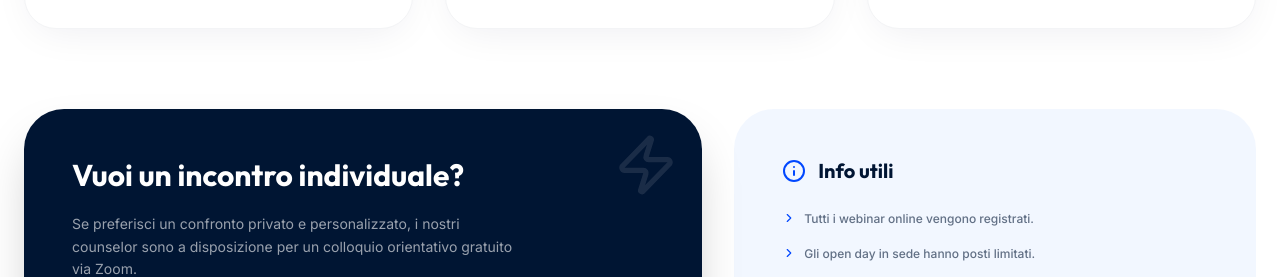
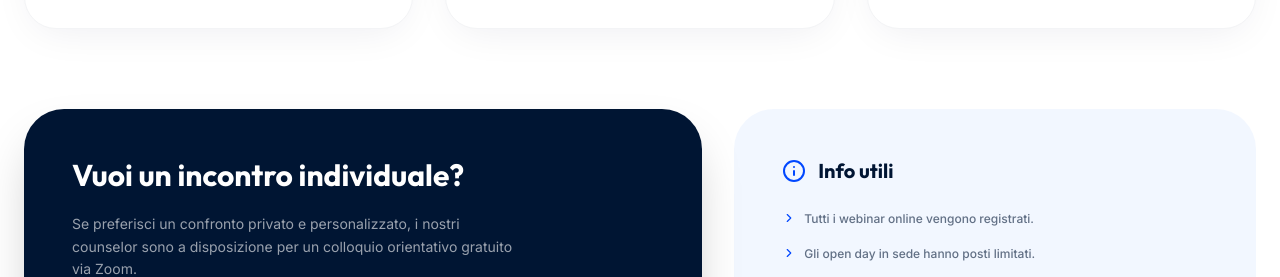
Before and after one commit to danielecolasanti22-wq/asterys-lab---scuola-di-coaching-icf, a React (Vite) app: page /eventi in a window 1280 px wide. Shown: the part 1321-1598 px from the top of the page. Built offline with nearby package versions, Linux system fonts and the light colour scheme.

Commit message:
Update Events.tsx

```diff
--- a/src/pages/Events.tsx
+++ b/src/pages/Events.tsx
@@ -4,7 +4,6 @@ import {
   ArrowRight,
   Clock,
   Users,
-  Zap,
   ChevronRight,
   Info
 } from 'lucide-react';
@@ -159,7 +158,6 @@ export default function Events() {
       <section className="max-w-7xl mx-auto px-6 pt-16 lg:pt-20">
         <div className="grid lg:grid-cols-[1.3fr_1fr] gap-8">
           <div className="bg-brand-navy text-white p-10 lg:p-12 rounded-[2.5rem] shadow-2xl relative overflow-hidden">
-            <div className="absolute top-0 right-0 p-6 opacity-10"><Zap size={64} /></div>
             <h3 className="font-display font-bold text-2xl lg:text-3xl mb-5 relative z-10">Vuoi un incontro individuale?</h3>
             <p className="text-white/60 text-sm leading-relaxed mb-8 relative z-10 max-w-md">
               Se preferisci un confronto privato e personalizzato, i nostri counselor sono a disposizione per un colloquio orientativo gratuito via Zoom.
```
